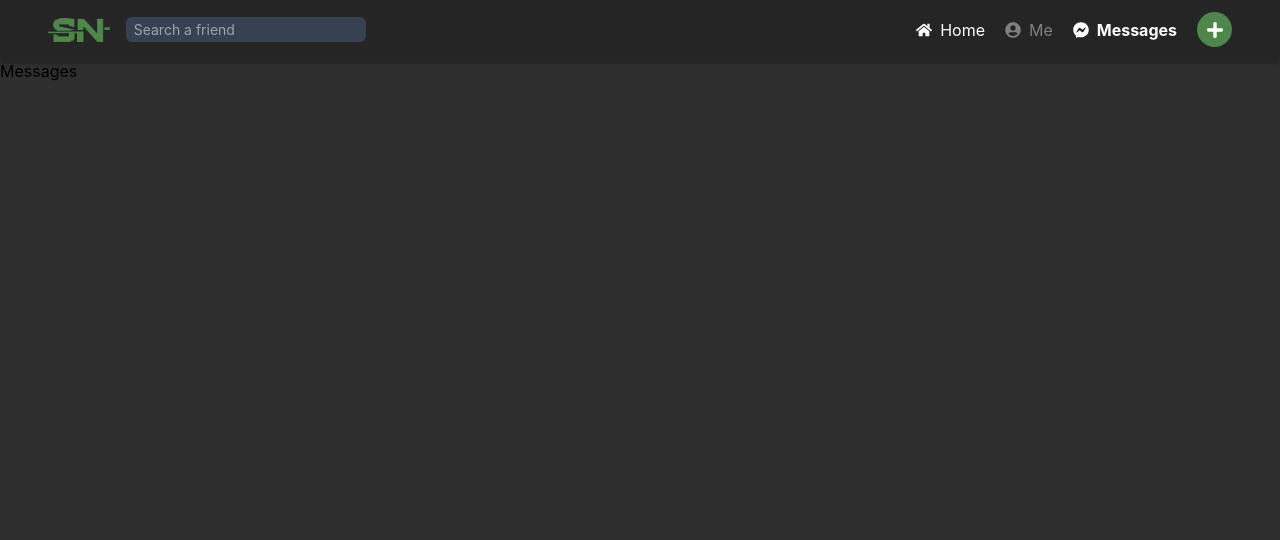
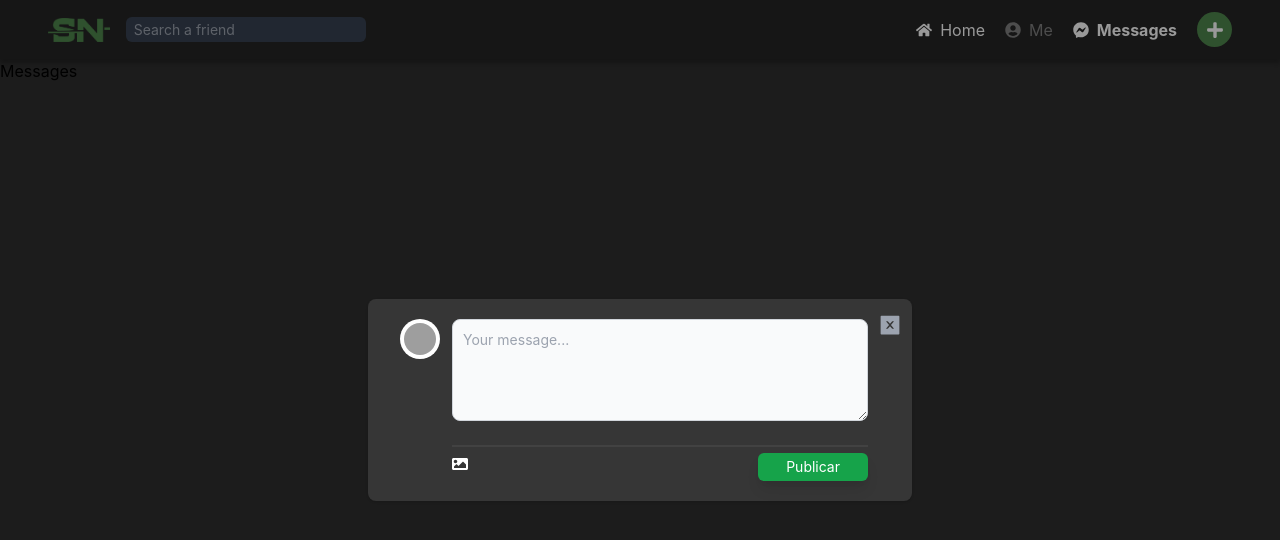
Before and after one commit to llsonyll/social_network, a React (Vite) app in the folder client/: page /home/messages in a window 1280 px wide. Shown: the top 540 px of the page. Built offline with nearby package versions, Linux system fonts and the light colour scheme; grey boxes are pictures that could not be loaded.

Commit message:
feat(component): FormModal and NewPostModal added

```diff
--- /dev/null
+++ b/client/src/components/FormModal/formModal.jsx
@@ -0,0 +1,104 @@
+const FormModal = ({ showModal, setShowModal }) => {
+  return (
+    <div
+      data-modal-placement="top-middle"
+      className={`absolute inset-0 z-50 bg-black/40 items-center justify-center overflow-y-auto overflow-x-hidden ${
+        showModal ? "flex" : "hidden"
+      }`}
+    >
+      <div className="relative p-4 w-full max-w-md h-full md:h-auto">
+        <div className="relative bg-white rounded-lg shadow dark:bg-gray-700">
+          <button
+            type="button"
+            className="absolute top-3 right-2.5 text-gray-400 bg-transparent hover:bg-gray-200 hover:text-gray-900 rounded-lg text-sm p-1.5 ml-auto inline-flex items-center dark:hover:bg-gray-800 dark:hover:text-white"
+            data-modal-toggle="popup-modal"
+            onClick={() => setShowModal(false)}
+          >
+            <span>Close modal</span>
+          </button>
+          <div className="py-6 px-6 lg:px-8">
+            <h3 className="mb-4 text-xl font-medium text-gray-900 dark:text-white">
+              Sign in to our platform
+            </h3>
+            <form className="space-y-6" action="#">
+              <div>
+                <label
+                  for="email"
+                  className="block mb-2 text-sm font-medium text-gray-900 dark:text-gray-300"
+                >
+                  Your email
+                </label>
+                <input
+                  type="email"
+                  name="email"
+                  id="email"
+                  className="bg-gray-50 border border-gray-300 text-gray-900 text-sm rounded-lg focus:ring-blue-500 focus:border-blue-500 block w-full p-2.5 dark:bg-gray-600 dark:border-gray-500 dark:placeholder-gray-400 dark:text-white"
+                  placeholder="name@company.com"
+                  required
+                />
+              </div>
+              <div>
+                <label
+                  for="password"
+                  className="block mb-2 text-sm font-medium text-gray-900 dark:text-gray-300"
+                >
+                  Your password
+                </label>
+                <input
+                  type="password"
+                  name="password"
+                  id="password"
+                  placeholder="••••••••"
+                  className="bg-gray-50 border border-gray-300 text-gray-900 text-sm rounded-lg focus:ring-blue-500 focus:border-blue-500 block w-full p-2.5 dark:bg-gray-600 dark:border-gray-500 dark:placeholder-gray-400 dark:text-white"
+                  required
+                />
+              </div>
+              <div className="flex justify-between">
+                <div className="flex items-start">
+                  <div className="flex items-center h-5">
+                    <input
+                      id="remember"
+                      type="checkbox"
+                      value=""
+                      className="w-4 h-4 bg-gray-50 rounded border border-gray-300 focus:ring-3 focus:ring-blue-300 dark:bg-gray-600 dark:border-gray-500 dark:focus:ring-blue-600 dark:ring-offset-gray-800"
+                      required
+                    />
+                  </div>
+                  <label
+                    for="remember"
+                    className="ml-2 text-sm font-medium text-gray-900 dark:text-gray-300"
+                  >
+                    Remember me
+                  </label>
+                </div>
+                <a
+                  href="#"
+                  className="text-sm text-blue-700 hover:underline dark:text-blue-500"
+                >
+                  Lost Password?
+                </a>
+              </div>
+              <button
+                type="submit"
+                className="w-full text-white bg-blue-700 hover:bg-blue-800 focus:ring-4 focus:outline-none focus:ring-blue-300 font-medium rounded-lg text-sm px-5 py-2.5 text-center dark:bg-blue-600 dark:hover:bg-blue-700 dark:focus:ring-blue-800"
+              >
+                Login to your account
+              </button>
+              <div className="text-sm font-medium text-gray-500 dark:text-gray-300">
+                Not registered?{" "}
+                <a
+                  href="#"
+                  className="text-blue-700 hover:underline dark:text-blue-500"
+                >
+                  Create account
+                </a>
+              </div>
+            </form>
+          </div>
+        </div>
+      </div>
+    </div>
+  );
+};
+
+export default FormModal;
--- /dev/null
+++ b/client/src/components/FormModal/index.js
@@ -0,0 +1 @@
+export { default } from "./formModal.jsx";
--- a/client/src/components/Navbar/navbar.jsx
+++ b/client/src/components/Navbar/navbar.jsx
@@ -6,7 +6,7 @@ import { FaHome, FaUserCircle, FaFacebookMessenger } from "react-icons/fa";
 import NewPostBtn from "../NewPostBtn";
 import logoSN from "../../../assets/LogoSN.png";
 
-const NavBar = () => {
+const NavBar = ({ openModal }) => {
   let activeStyle = {
     fontWeight: "bold",
   };
@@ -50,7 +50,7 @@ const NavBar = () => {
           <FaFacebookMessenger />
           Messages
         </NavLink>
-        <NewPostBtn action={() => {}} />
+        <NewPostBtn action={openModal} />
       </div>
     </div>
   );
--- /dev/null
+++ b/client/src/components/NewPost/index.js
@@ -0,0 +1 @@
+export { default } from "./newPost.jsx";
--- /dev/null
+++ b/client/src/components/NewPost/newPost.jsx
@@ -0,0 +1,51 @@
+import { AiFillCloseSquare } from "react-icons/ai";
+import { FaImage } from "react-icons/fa";
+import Avatar from "../Avatar";
+
+const NewPost = ({ showModal, setShowModal }) => {
+  return (
+    <div
+      data-modal-placement="top-middle"
+      className={`absolute inset-0 z-50 bg-black/40 items-center justify-center overflow-y-auto overflow-x-hidden ${
+        showModal ? "flex" : "hidden"
+      }`}
+    >
+      <div className="relative p-4 w-full max-w-xl h-full md:h-auto">
+        <div className="relative rounded-lg shadow bg-[#363636]">
+          <button
+            type="button"
+            className="absolute top-2 right-1 text-gray-400 bg-transparent hover:bg-gray-200 hover:text-gray-900 rounded-lg text-sm p-1.5 ml-auto inline-flex items-center dark:hover:bg-gray-800 dark:hover:text-white"
+            data-modal-toggle="popup-modal"
+            onClick={() => setShowModal(false)}
+          >
+            <span className="text-2xl">
+              <AiFillCloseSquare />
+            </span>
+          </button>
+          <div className="py-5 px-6 lg:px-8 flex">
+            <Avatar size="m" />
+            <form className="space-y-8 flex-1 mx-3" action="#">
+              <textarea
+                id="message"
+                rows="4"
+                class="block p-2.5 w-full text-sm text-gray-900 bg-gray-50 rounded-lg border border-gray-300 focus:ring-blue-500 focus:border-blue-500 dark:bg-gray-700 dark:border-gray-600 dark:placeholder-gray-400 dark:text-white dark:focus:ring-blue-500 dark:focus:border-blue-500"
+                placeholder="Your message..."
+              ></textarea>
+
+              <div className=" relative flex items-baseline justify-between after:content-[''] after:ml-0 after:absolute after:right-0 after:left-0 after:-top-2 after:bg-[#424242] after:h-0.5">
+                <button className="text-white">
+                  <FaImage />
+                </button>
+                <button className="bg-green-600 text-white py-1 px-7 rounded-md shadow-lg text-sm">
+                  Publicar
+                </button>
+              </div>
+            </form>
+          </div>
+        </div>
+      </div>
+    </div>
+  );
+};
+
+export default NewPost;
--- a/client/src/layout/Dashboard/dashboard.jsx
+++ b/client/src/layout/Dashboard/dashboard.jsx
@@ -1,10 +1,16 @@
 import { Outlet } from "react-router-dom";
 import Navbar from "../../components/Navbar";
+import NewPost from "../../components/NewPost/newPost";
+
+import { useState } from "react";
 
 const DashBoard = () => {
+  const [showModal, setShowModal] = useState(true);
+  const openModal = () => setShowModal(true);
   return (
     <div className="dashboard flex flex-col h-screen">
-      <Navbar />
+      <Navbar openModal={openModal} />
+      <NewPost showModal={showModal} setShowModal={setShowModal} />
       <Outlet />
     </div>
   );
```
